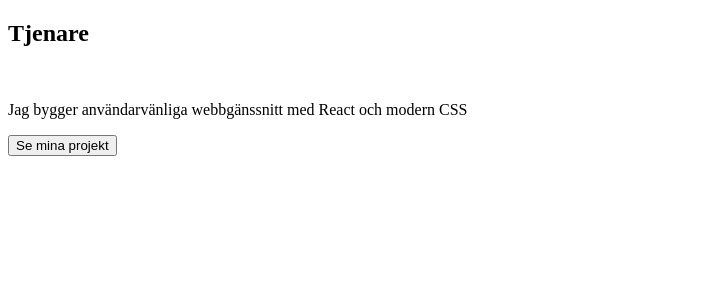
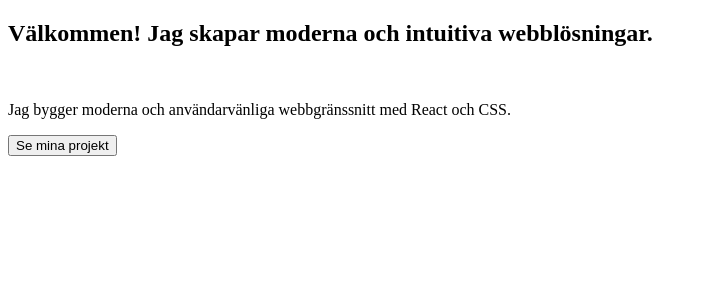
Before and after one commit to Tim-H-H/Timotheos-Portfolio, a React (Vite) app: page / in a window 1280 px wide. Shown: the top 300 px of the page, without its empty margins (0-707 px from the left). Built offline with nearby package versions, Linux system fonts and the light colour scheme.

Commit message:
Added welcome text

```diff
--- a/src/pages/Home.jsx
+++ b/src/pages/Home.jsx
@@ -6,11 +6,11 @@ export default function Home() {
     return (
         <section className="home">
             <div className="hero">
-                <h1>Tjenare</h1>
+                <h1>Välkommen! Jag skapar moderna och intuitiva webblösningar.</h1>
                 <br />
-                <p>Jag bygger användarvänliga webbgänssnitt med React och modern CSS</p>
+                <p>Jag bygger moderna och användarvänliga webbgränssnitt med React och CSS.</p>
                 <div className="hero-actions">
-                    <button onClick={() => nav("/Projects")} className="btn">Se mina projekt</button>
+                    <button onClick={() => nav("/Projects")}>Se mina projekt</button>
                 </div>
             </div>
         </section>
```
